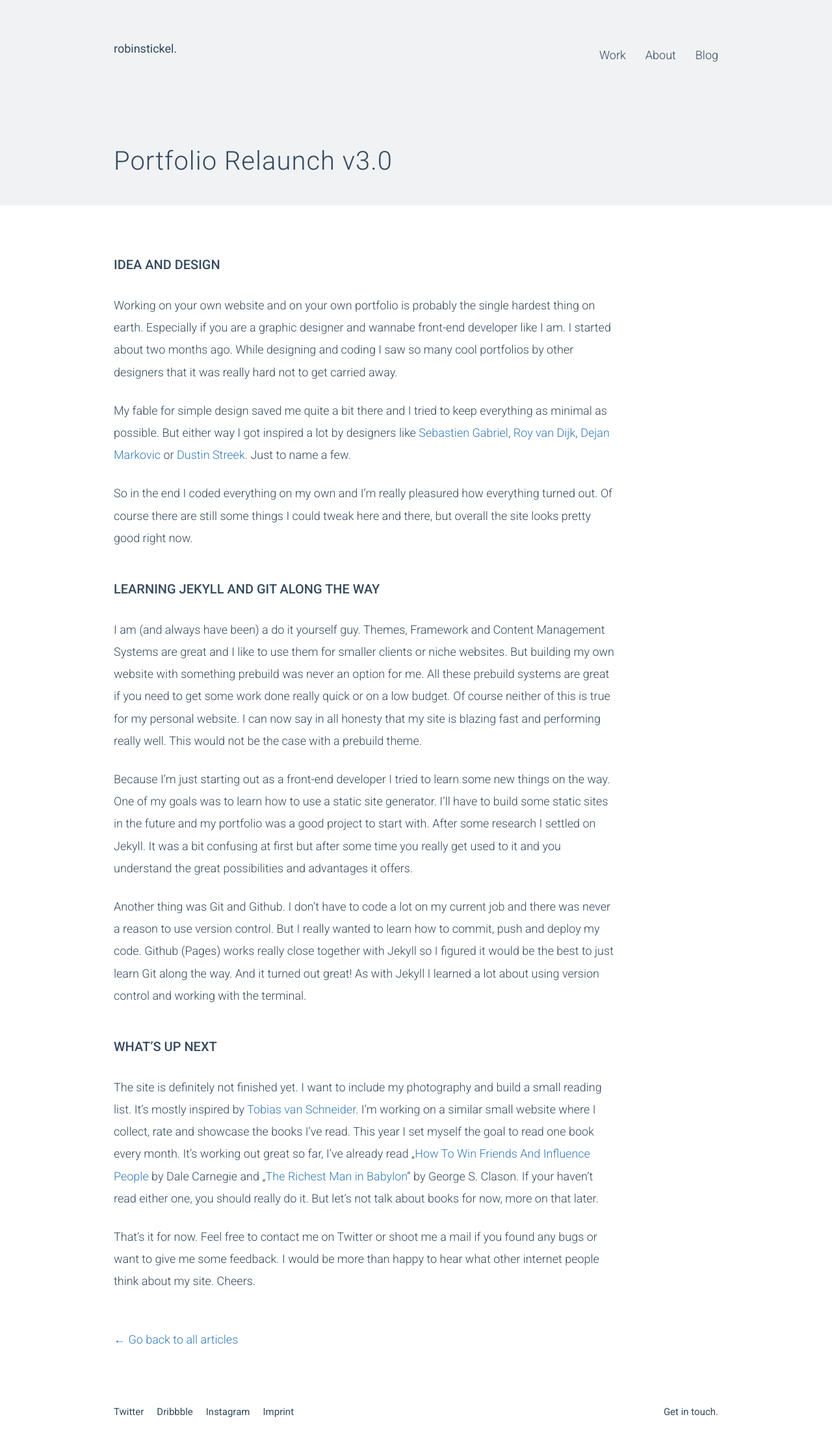
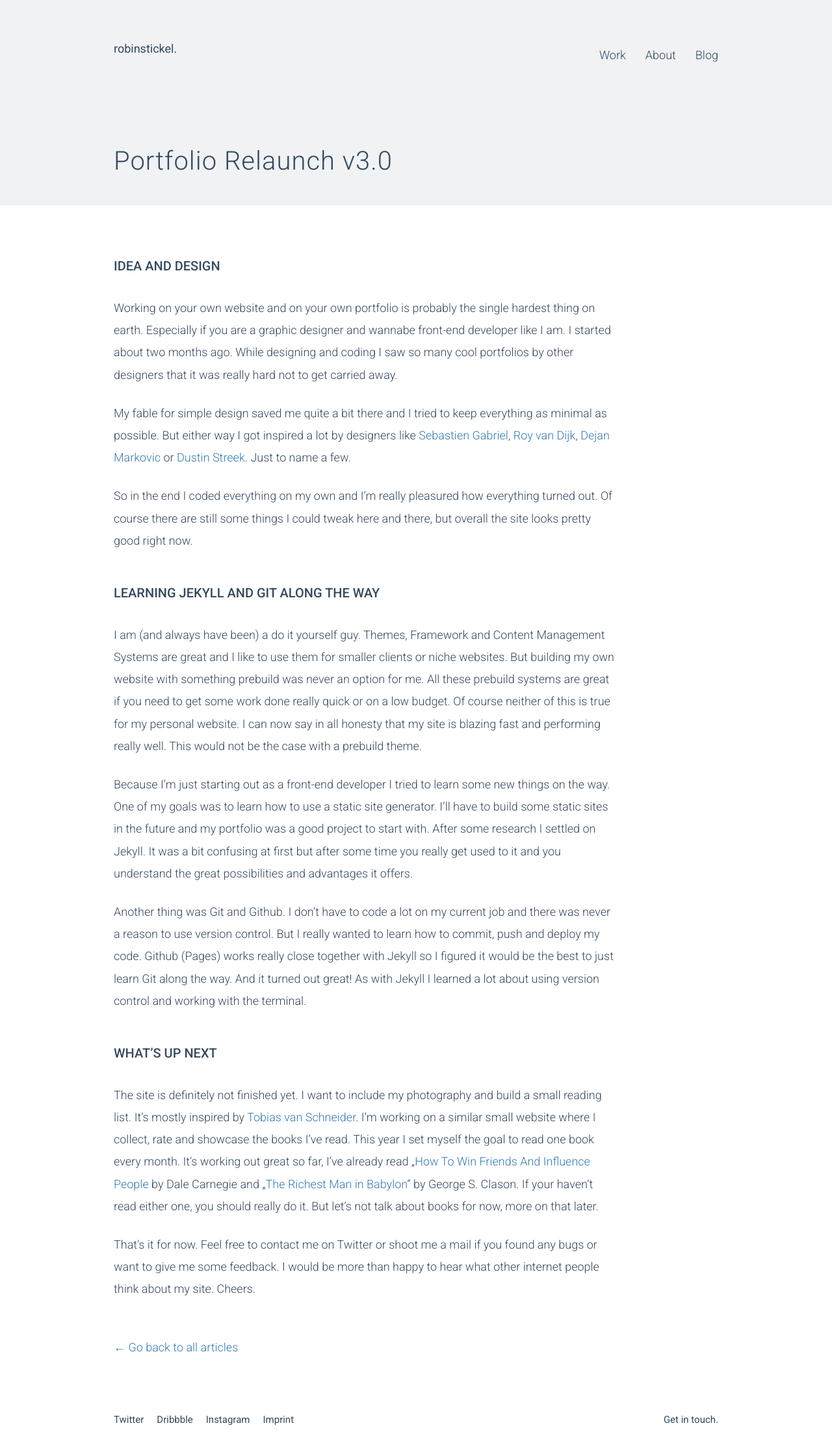
Before and after one commit to robinstickel/robinstickel.com, a Jekyll site: the page built from _posts/2016-19-03-portfolio-relaunch-v3.md, in a window 1280 px wide. Shown: the whole page at 65% size. Built offline with Jekyll 4.4.1, drawn with Linux system fonts in a browser that asks for light colours.

Commit message:
Fix h2 line-height

```diff
--- a/css/style.css
+++ b/css/style.css
@@ -586,6 +586,7 @@ BLOG ARTICLE
     font-weight: 500;
     font-size: 2rem;
     text-transform: uppercase;
+    line-height: 1.3;
 }
 
 .blog-article strong {
```
